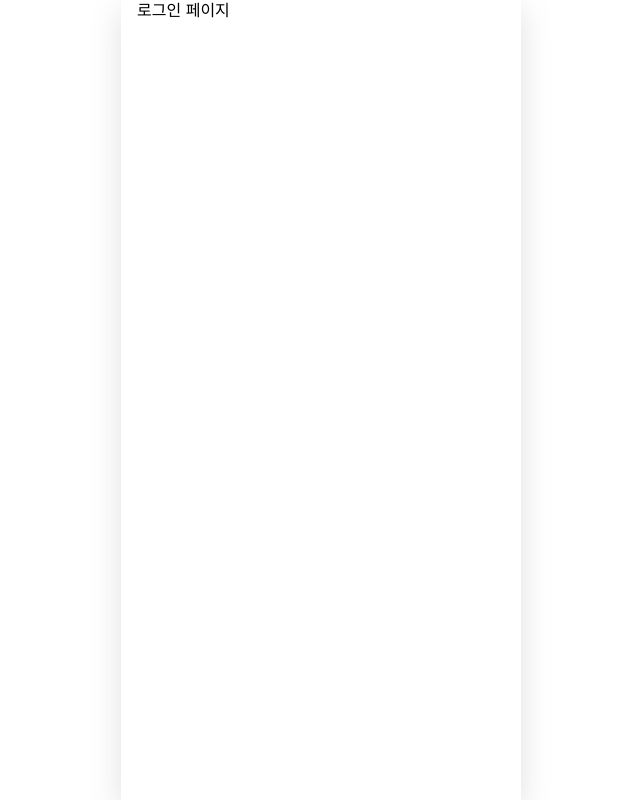
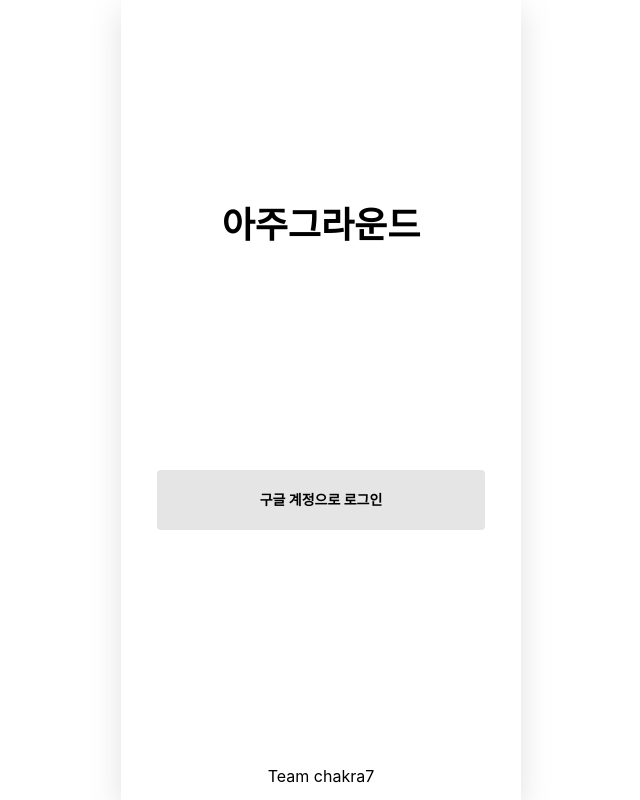
Before and after one commit to AJOUChakra7/ajou-ground, a Next.js app: page /login in a window 1280 px wide. Shown: the whole page, without its empty margins (319-959 px from the left). Built offline with nearby package versions, Linux system fonts and the light colour scheme.

Commit message:
login page design

```diff
--- a/app/login/page.jsx
+++ b/app/login/page.jsx
@@ -1,7 +1,16 @@
-export default function Login () {
-    return (
-        <main>
-            로그인 페이지
-        </main>
-    )
+export const metadata = {
+  title: '아주그라운드: 로그인',
+};
+
+export default function Login() {
+  return (
+    <main>
+      <div className="flex flex-col justify-between h-screen text-center">
+        <div>{/* 비율유지용 div */}</div>
+        <h1 className="text-4xl font-extrabold">아주그라운드</h1>
+        <div className="m-5 p-5 bg-neutral-200 rounded font-bold text-sm">구글 계정으로 로그인</div>
+        <footer className="m-3">Team chakra7</footer>
+      </div>
+    </main>
+  );
 }
```
